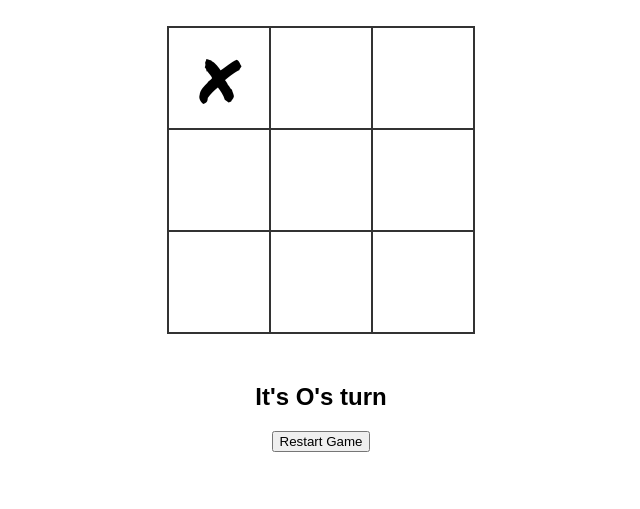
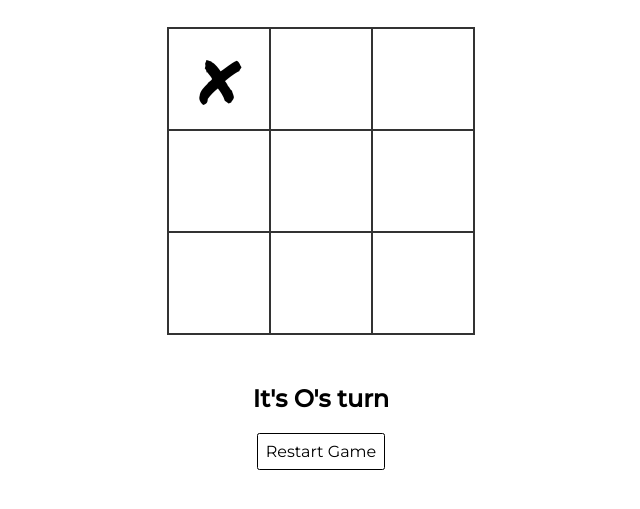
Before and after one commit to theresekarlsson/Tic-Tac-Toe, a plain HTML site: page index.html in a window 1280 px wide. Both pictures are taken after a click on the element 538 px from the left and 148 px from the top of the page. Shown: the part 71-580 px from the top of the page, without its empty margins (319-959 px from the left). Drawn offline with Linux system fonts and the light colour scheme.

Commit message:
Button updated

```diff
--- a/script.js
+++ b/script.js
@@ -23,14 +23,23 @@ const winningConditions = [
 /** Initial message */
 statusDisplay.innerHTML = currentPlayerTurn();
 
+function handleCellClick(clickedCellEvent) {
+    /** Save element */
+    const clickedCell = clickedCellEvent.target;
+    /** Get index from saved element, parse to int*/
+    const clickedCellIndex = parseInt(clickedCell.getAttribute('data-cell-index'));
+    /** Check if cell has already been played or game is paused. If true = ignore */
+
+    if (gameState[clickedCellIndex] !== "" || !gameActive) {
+        return;
+    }
+    handleCellPlayed(clickedCell, clickedCellIndex);
+    handleResultValidation();
+}
+
 function handleCellPlayed(clickedCell, clickedCellIndex) {
     gameState[clickedCellIndex] = currentPlayer;
     clickedCell.innerHTML = currentPlayer;
-}
-
-function handlePlayerChange() {
-    currentPlayer = currentPlayer === "X" ? "O" : "X";
-    statusDisplay.innerHTML = currentPlayerTurn();
 }
 
 function handleResultValidation() {
@@ -66,18 +75,9 @@ function handleResultValidation() {
     handlePlayerChange();
 }
 
-function handleCellClick(clickedCellEvent) {
-    /** Save element */
-    const clickedCell = clickedCellEvent.target;
-    /** Get index from saved element, parse to int*/
-    const clickedCellIndex = parseInt(clickedCell.getAttribute('data-cell-index'));
-    /** Check if cell has already been played or game is paused. If true = ignore */
-
-    if (gameState[clickedCellIndex] !== "" || !gameActive) {
-        return;
-    }
-    handleCellPlayed(clickedCell, clickedCellIndex);
-    handleResultValidation();
+function handlePlayerChange() {
+    currentPlayer = currentPlayer === "X" ? "O" : "X";
+    statusDisplay.innerHTML = currentPlayerTurn();
 }
 
 function handleRestartGame() {
--- a/style.css
+++ b/style.css
@@ -1,11 +1,31 @@
-@import url('https://fonts.googleapis.com/css2?family=Permanent+Marker&display=swap');
+@import url('https://fonts.googleapis.com/css2?family=Montserrat:wght@400;500&family=Permanent+Marker&display=swap');
 
 body {
-    font-family: Arial, Helvetica, sans-serif;
+    font-family: "Montserrat", Arial, Helvetica, sans-serif;
 }
 
 section {
     text-align: center;
+}
+
+button {
+    all: unset;
+    display: inline-block;
+    padding: 0.5em;
+    border: 0.5px solid #000;
+    border-radius: 0.15em;
+    font-size: 500;
+    color: black;
+    transition: all 0.1s;
+}
+
+button:hover {
+    color: #fff;
+    background-color: #333;
+}
+
+button:active {
+    background-color: #6e6e6e;
 }
 
 .game-container {
```
